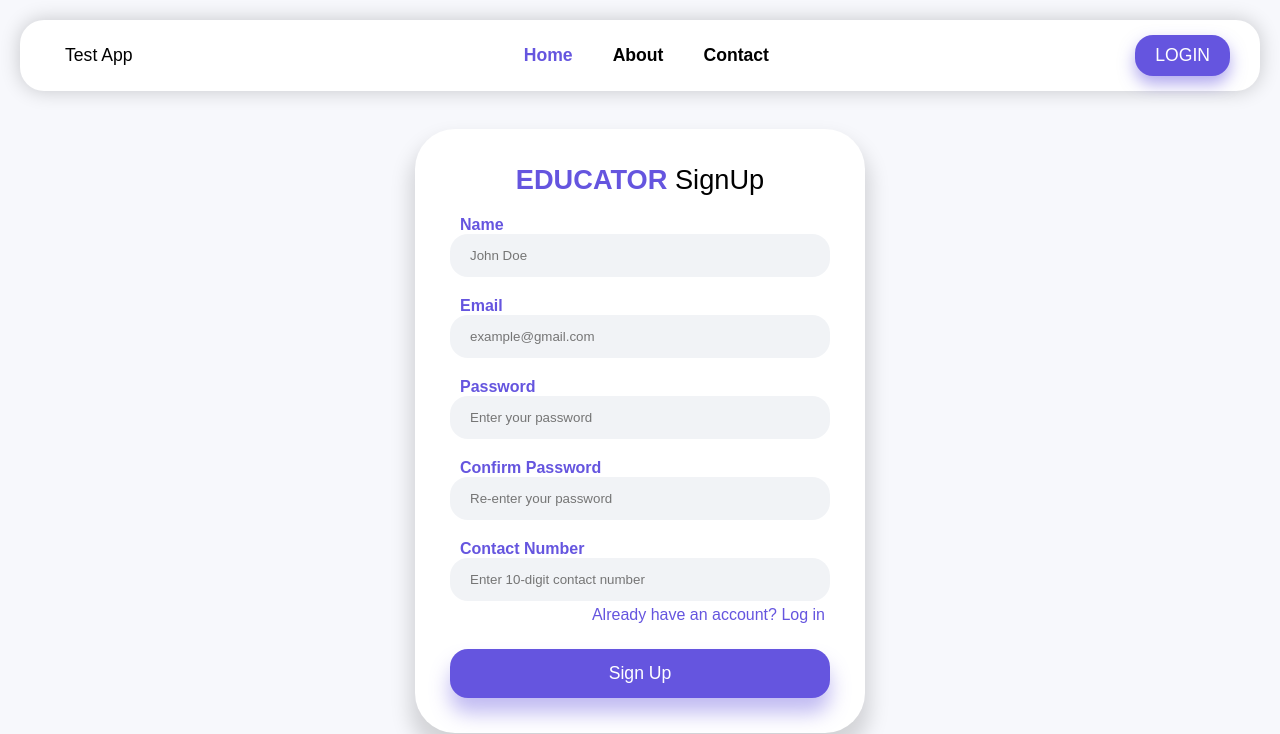
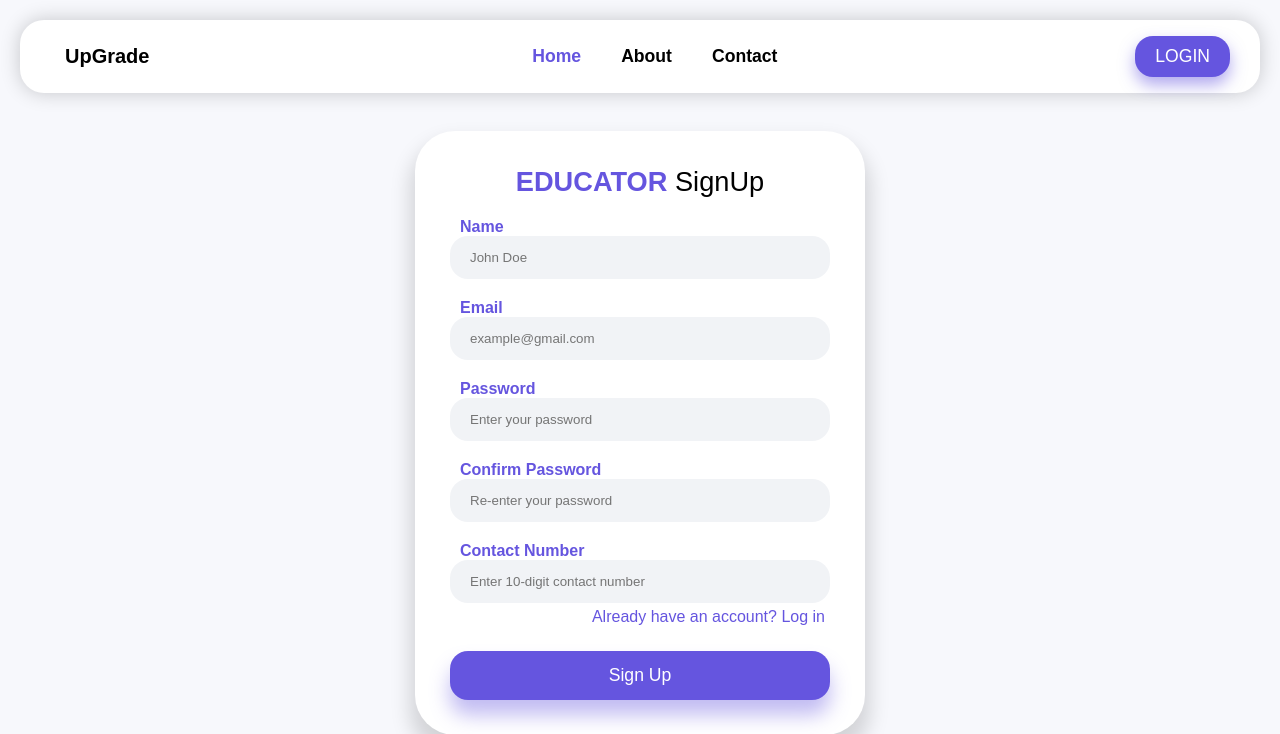
Before and after one commit to sauravUppoor/UpGrade, a PHP site: page /accounts/edu-register.php in a window 1280 px wide. Shown: the top 734 px of the page. Run offline with PHP 8.4, Linux system fonts and the light colour scheme; some libraries are stand-ins or nearby versions.

Commit message:
Navbar update

```diff
--- a/templates/navbar-logged_in.php
+++ b/templates/navbar-logged_in.php
@@ -1,8 +1,8 @@
 
 
     <div class="nav">
-        <div class="con-logo">
-            Test App
+        <div class="con-logo" style="font-weight: 600; font-size: 20px">
+            UpGrade
         </div>
         <ul>
             <li><a href = "../templates/home.php" class="active">Home</a></li>
--- a/templates/navbar.php
+++ b/templates/navbar.php
@@ -1,8 +1,8 @@
 
 
     <div class="nav">
-        <div class="con-logo">
-            Test App
+        <div class="con-logo" style="font-weight: 600; font-size: 20px">
+            UpGrade
         </div>
         <ul>
             <li><a href = "./home.php" class="active">Home</a></li>
```
